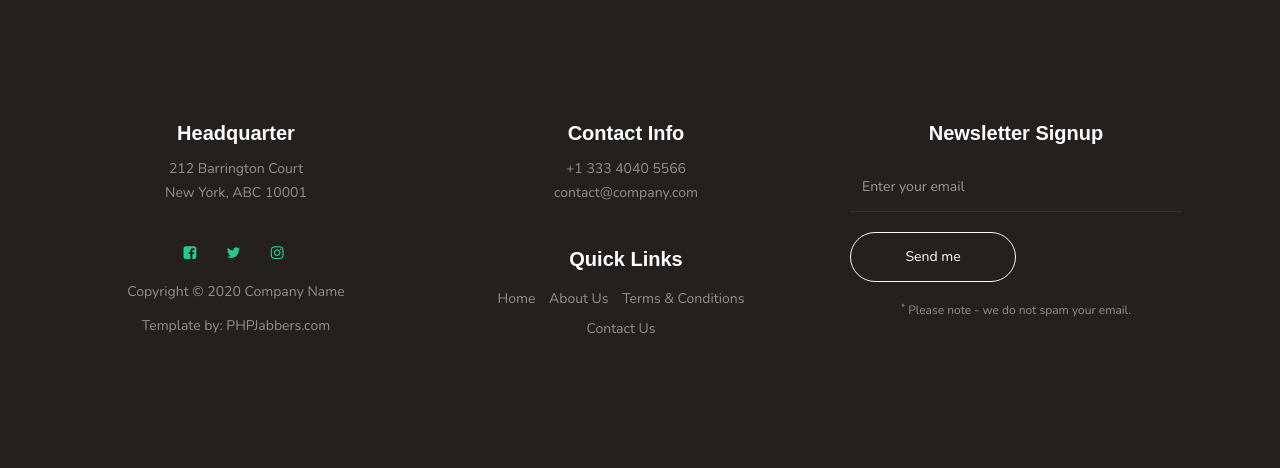
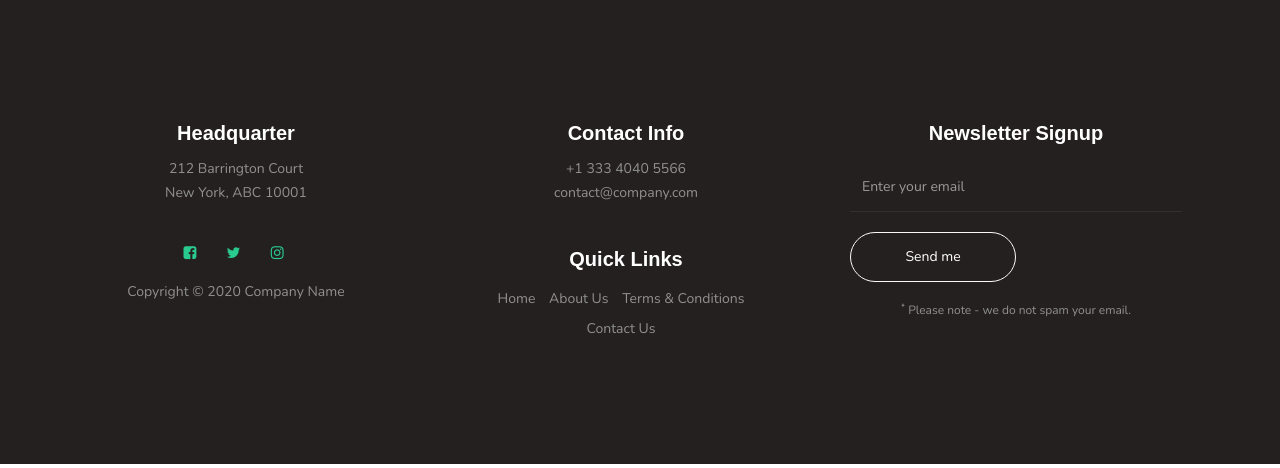
Before and after one commit to Beboksy/django-car-rental, a Django app: page /contact/ in a window 1280 px wide. Shown: the part 997-1465 px from the top of the page. Run offline with Django 5.2, Linux system fonts and the light colour scheme; some libraries are stand-ins or nearby versions; some web fonts are replaced.

Commit message:
Modyfikacja copyrightow

```diff
--- a/templates/partials/footer.html
+++ b/templates/partials/footer.html
@@ -18,7 +18,6 @@
                     </ul>
                     <div class="copyright-text">
                         <p>Copyright &copy; 2020 Company Name</p>
-                        <p>Template by: <a href="https://www.phpjabbers.com/">PHPJabbers.com</a></p>
                     </div>
                 </div>
             </div>
```
